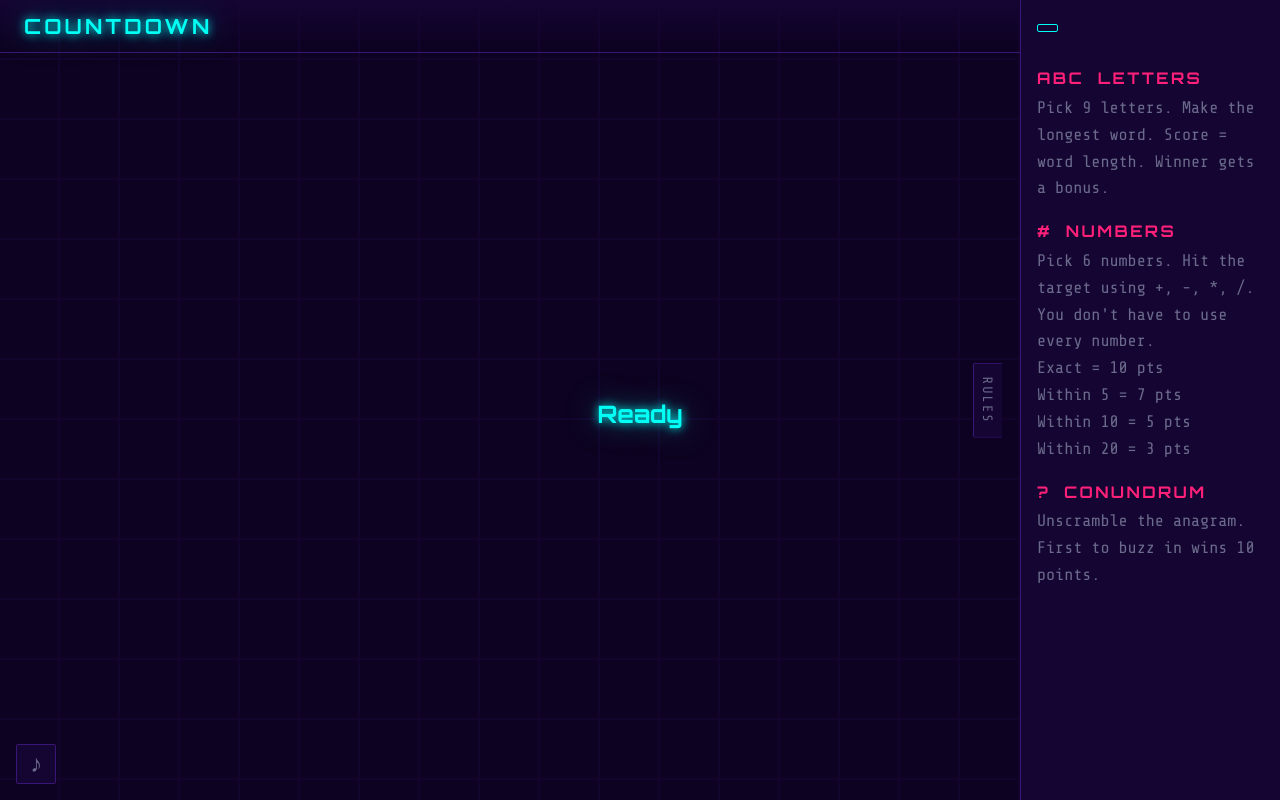
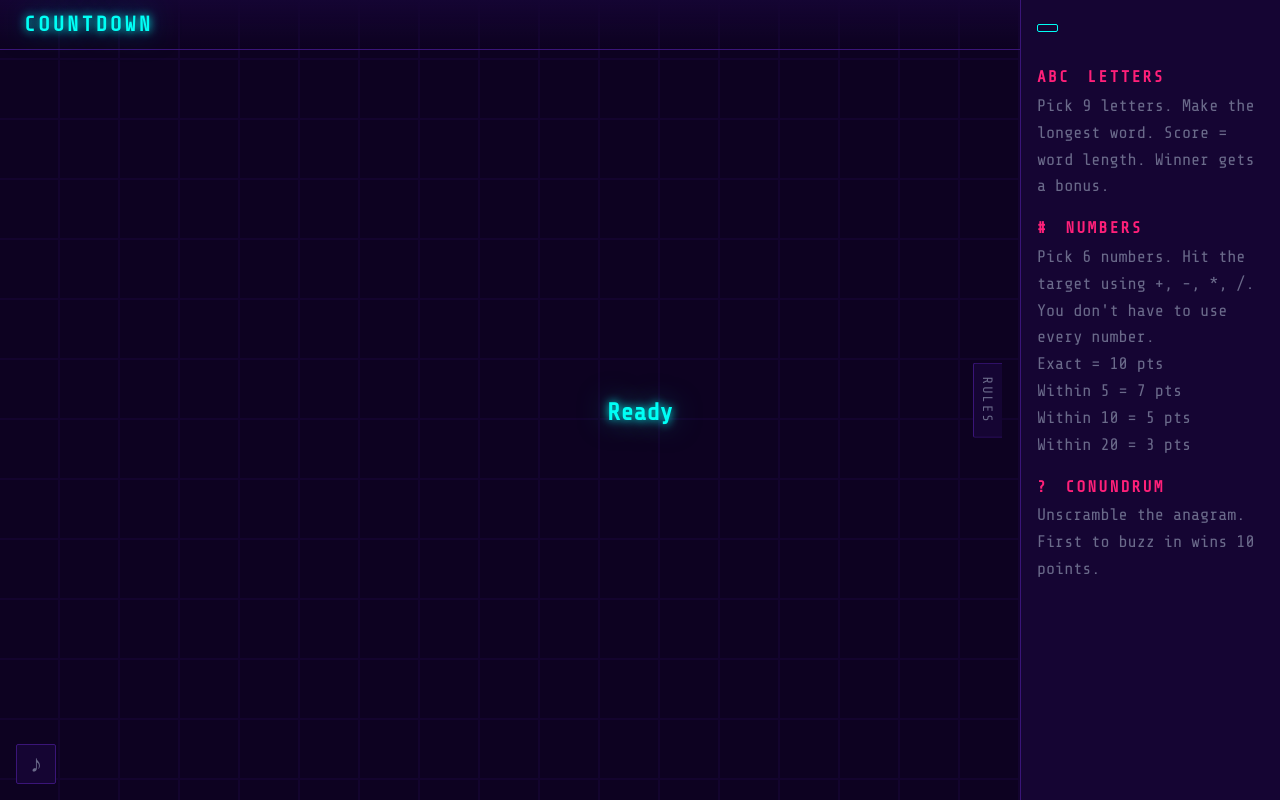
Before and after one commit to johnrobertlawson/brc-count-game, a Python web app: template templates/host.html in a window 1280 px wide. Run offline with Jinja, Linux system fonts and the light colour scheme; the template is opened without the code that fills it, so the values that code supplies are empty.

Commit message:
Easy conundrum now 6 letters; self-host fonts; add Windows support
- Easy mode conundrum uses 6 letters with 2 kept in place
- Added keep_count parameter to generate_easy_anagram()
- Self-host Google Fonts for offline/portable use
- Added Windows instructions to README
- Created start.bat and start.sh launcher scripts

Co-Authored-By: Claude Opus 4.5 <noreply@anthropic.com>

```diff
--- a/game_engine.py
+++ b/game_engine.py
@@ -291,11 +291,11 @@ def solve_numbers(numbers: list[int], target: int) -> dict:
     }
 
 
-def generate_easy_anagram(word: str) -> str:
-    """Kinder scramble: keeps 2-3 letters in their original position."""
+def generate_easy_anagram(word: str, keep_count: int = 2) -> str:
+    """Kinder scramble: keeps `keep_count` letters in their original position."""
     letters = list(word)
     n = len(letters)
-    keep = random.sample(range(n), min(3, n))
+    keep = random.sample(range(n), min(keep_count, n))
     movable = [i for i in range(n) if i not in keep]
     movable_chars = [letters[i] for i in movable]
     for _ in range(100):
--- a/server.py
+++ b/server.py
@@ -150,9 +150,9 @@ class GameHandler(SimpleHTTPRequestHandler):
                 candidates = conundrum_words
             word = random.choice(candidates)
             if macro == 'easy':
-                anagram = generate_easy_anagram(word)
+                anagram = generate_easy_anagram(word, keep_count=2)
             elif macro == 'medium':
-                anagram = generate_easy_anagram(word)
+                anagram = generate_easy_anagram(word, keep_count=3)
             else:
                 anagram = generate_anagram(word)
             lives_mode = game_state['settings'].get('conundrum_lives', False)
--- a/static/css/style.css
+++ b/static/css/style.css
@@ -2,7 +2,46 @@
    COUNTDOWN PARTY — Vaporwave / Neon Theme
    ============================================ */
 
-@import url('https://fonts.googleapis.com/css2?family=Audiowide&family=Share+Tech+Mono&family=Orbitron:wght@400;700;900&display=swap');
+/* Self-hosted fonts for offline/portable use */
+@font-face {
+  font-family: 'Audiowide';
+  font-style: normal;
+  font-weight: 400;
+  font-display: swap;
+  src: url('/static/fonts/audiowide-regular.woff2') format('woff2');
+}
+
+@font-face {
+  font-family: 'Share Tech Mono';
+  font-style: normal;
+  font-weight: 400;
+  font-display: swap;
+  src: url('/static/fonts/sharetechmono-regular.woff2') format('woff2');
+}
+
+@font-face {
+  font-family: 'Orbitron';
+  font-style: normal;
+  font-weight: 400;
+  font-display: swap;
+  src: url('/static/fonts/orbitron-400.woff2') format('woff2');
+}
+
+@font-face {
+  font-family: 'Orbitron';
+  font-style: normal;
+  font-weight: 700;
+  font-display: swap;
+  src: url('/static/fonts/orbitron-700.woff2') format('woff2');
+}
+
+@font-face {
+  font-family: 'Orbitron';
+  font-style: normal;
+  font-weight: 900;
+  font-display: swap;
+  src: url('/static/fonts/orbitron-900.woff2') format('woff2');
+}
 
 :root {
   --bg-dark: #0d0221;
--- a/templates/setup.html
+++ b/templates/setup.html
@@ -79,7 +79,7 @@
 
 <script>
 const MACROS = {
-  easy:   { timer: 60, conundrum_length: 8, conundrum_lives: true },
+  easy:   { timer: 60, conundrum_length: 6, conundrum_lives: true },
   medium: { timer: 45, conundrum_length: 9, conundrum_lives: false },
   hard:   { timer: 30, conundrum_length: 9, conundrum_lives: false },
   turbo:  { timer: 10, conundrum_length: 8, conundrum_lives: true },
```
Also changed, not shown: README.md, static/fonts/audiowide-regular.woff2 (added), static/fonts/orbitron-400.woff2 (added), static/fonts/orbitron-700.woff2 (added), static/fonts/orbitron-900.woff2 (added), static/fonts/sharetechmono-regular.woff2 (added), 2 other files.
